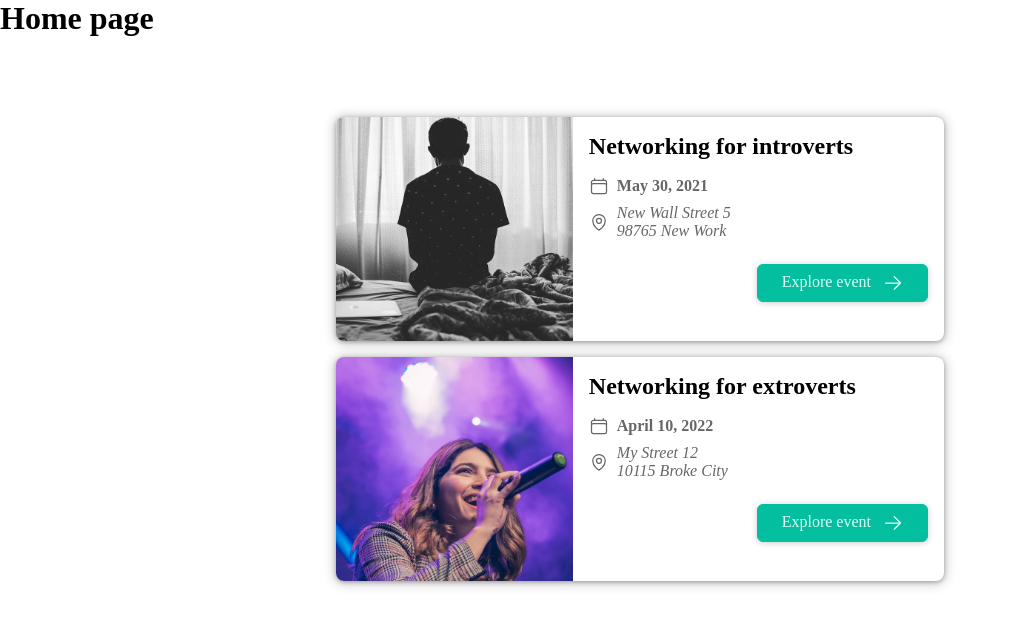
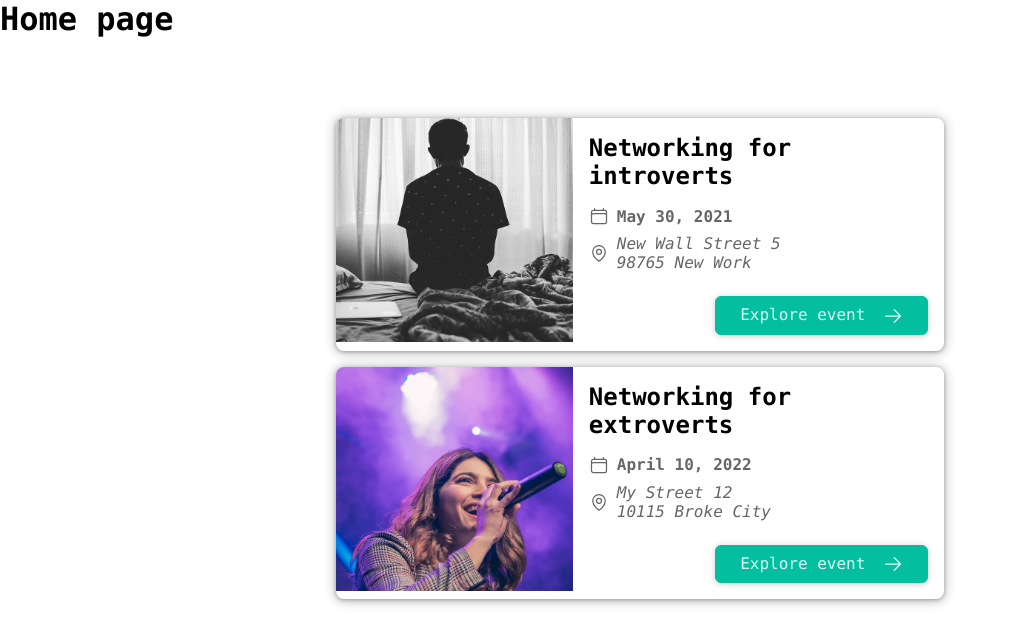
Before and after one commit to uxmoon/nextjs-project-routing, a Next.js app: page / in a window 1280 px wide. Shown: the top 644 px of the page, without its empty margins (0-1013 px from the left). Built offline with nearby package versions, Linux system fonts and the light colour scheme.

Commit message:
Fix global fonts

```diff
--- a/styles/globals.css
+++ b/styles/globals.css
@@ -87,6 +87,7 @@ body {
 
 body {
   color: rgb(var(--foreground-rgb));
+  font-family: var(--font-mono);
   /* background: linear-gradient(
       to bottom,
       transparent,
```
